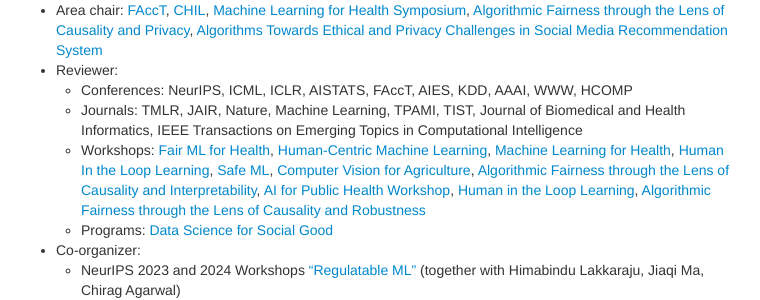
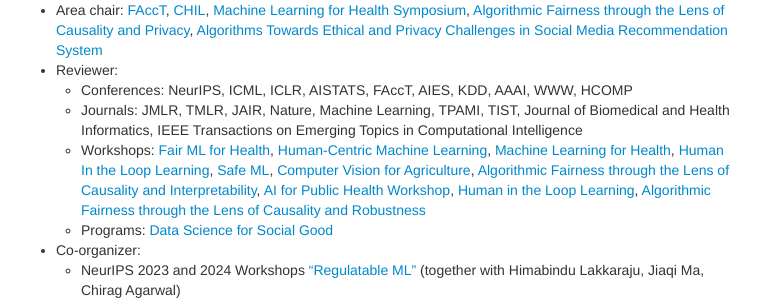
Before and after one commit to shftan/shftan.github.io, a Jekyll site: the page built from index.md, in a window 1280 px wide and 900 px high, scrolled down 2514 px. Shown: the part 158-458 px from the top of the window, without its empty margins (259-1019 px from the left). Built offline with Jekyll 4.4.1, drawn with Linux system fonts in a browser that asks for light colours.

Commit message:
Update index.md

```diff
--- a/index.md
+++ b/index.md
@@ -125,7 +125,7 @@ For older publications and workshop papers, click <a class="paper" href="olderpu
 - Area chair: [FAccT](https://facctconference.org/index.html), [CHIL](https://www.chilconference.org/), [Machine Learning for Health Symposium](https://ml4health.github.io), [Algorithmic Fairness through the Lens of Causality and Privacy](https://www.afciworkshop.org/), [Algorithms Towards Ethical and Privacy Challenges in Social Media Recommendation System](https://sites.google.com/view/aesm2022/home)
 - Reviewer:
   - Conferences: NeurIPS, ICML, ICLR, AISTATS, FAccT, AIES, KDD, AAAI, WWW, HCOMP
-  - Journals: TMLR, JAIR, Nature, Machine Learning, TPAMI, TIST, Journal of Biomedical and Health Informatics, IEEE Transactions on Emerging Topics in Computational Intelligence
+  - Journals: JMLR, TMLR, JAIR, Nature, Machine Learning, TPAMI, TIST, Journal of Biomedical and Health Informatics, IEEE Transactions on Emerging Topics in Computational Intelligence
   - Workshops: [Fair ML for Health](https://www.fairmlforhealth.com/), [Human-Centric Machine Learning](https://sites.google.com/view/hcml-2019), [Machine Learning for Health](https://ml4health.github.io/2019/), [Human In the Loop Learning](https://sites.google.com/view/hill2019/home), [Safe ML](https://sites.google.com/view/safeml-iclr2019/home), [Computer Vision for Agriculture](https://www.cv4gc.org/cv4a2020/), [Algorithmic Fairness through the Lens of Causality and Interpretability](https://www.afciworkshop.org/), [AI for Public Health Workshop](https://aiforpublichealth.github.io/), [Human in the Loop Learning](https://www.icml-hill.com/), [Algorithmic Fairness through the Lens of Causality and Robustness](https://www.afciworkshop.org/)
   - Programs: <a href="http://www.dssgfellowship.org/">Data Science for Social Good</a>
 - Co-organizer:
```
